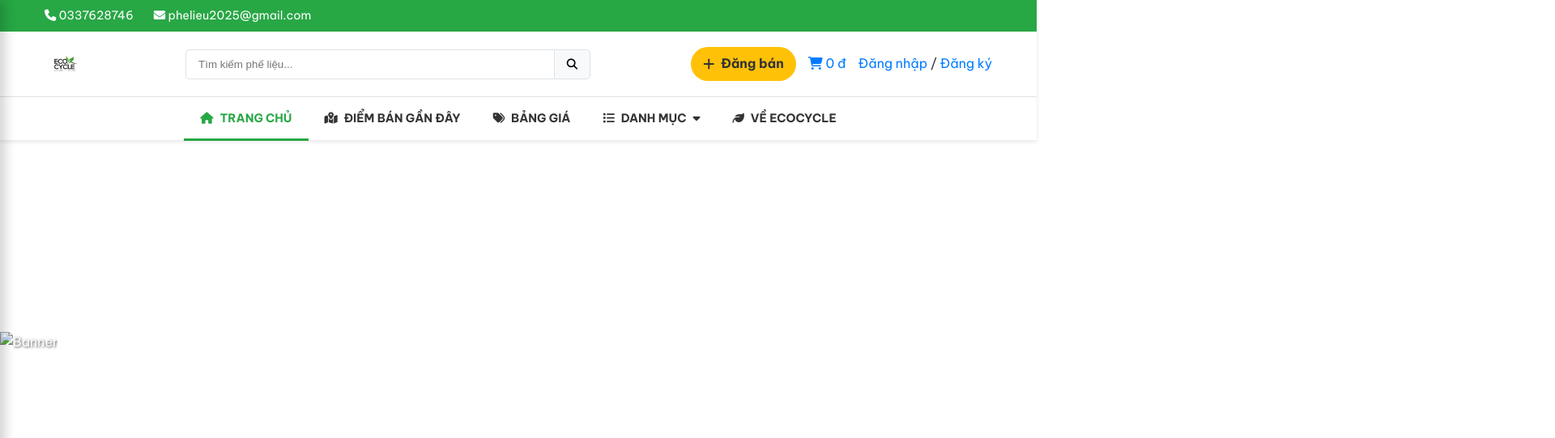
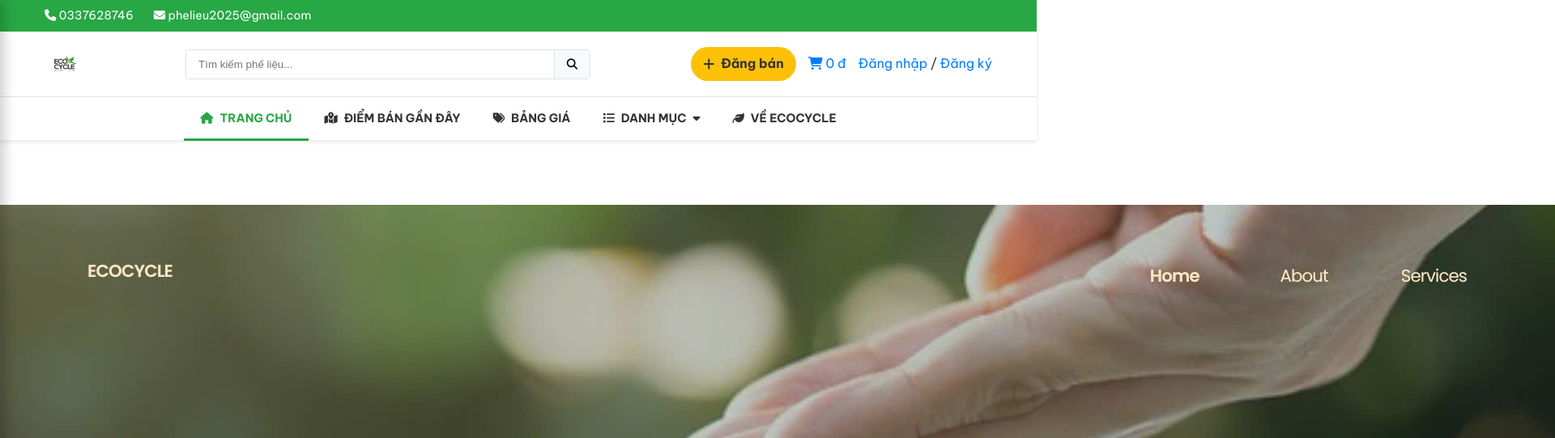
Before and after one commit to Logm12/EcoCycle, a website: page index.html in a window 1280 px wide. Shown: the top 541 px of the page at 81% size, 1920 px wide, since content can reach past the window. Drawn offline with nearby package versions, Linux system fonts and the light colour scheme.

Commit message:
Update index.html

```diff
--- a/index.html
+++ b/index.html
@@ -19,7 +19,7 @@
     <main>
         <!-- ==================== HERO SECTION ==================== -->
         <section class="hero">
-		    <img src="images/banner.png" alt="Banner">
+		    <img src="images/61859fcbf32e7970203f1.jpg" alt="Banner">
 
             <div class="container">
                 <div class="hero-content">
@@ -184,4 +184,5 @@
             <li><a href="Account.html">Tài Khoản</a></li>
         </ul>
     </nav>
+
 </html>
```
